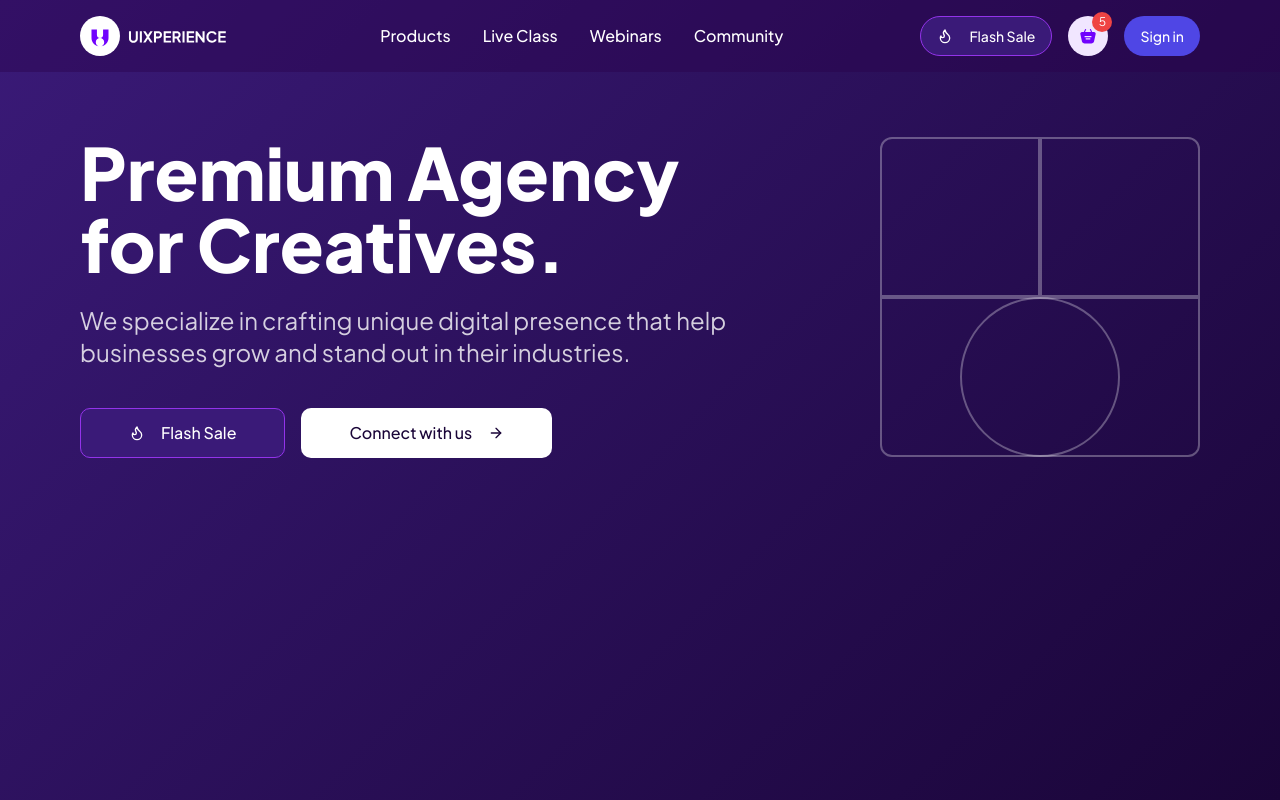
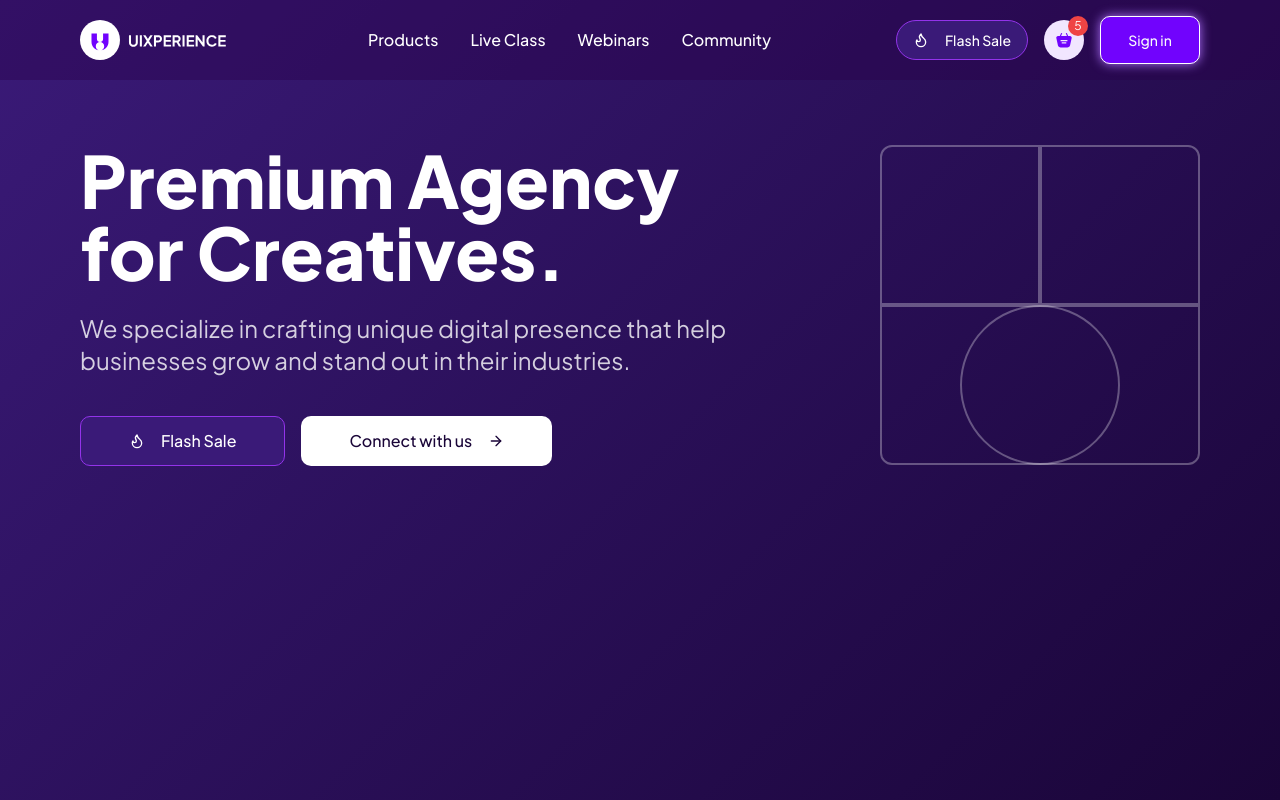
Before and after one commit to rbiizulmujib/ui-image-magic, a React (Vite) app: page / in a window 1280 px wide. Built offline with nearby package versions, Linux system fonts and the light colour scheme.

Commit message:
Convert CSS to Tailwind classes
Converted a set of CSS styles to equivalent Tailwind CSS classes.

```diff
--- a/src/components/Navbar.tsx
+++ b/src/components/Navbar.tsx
@@ -1,3 +1,4 @@
+
 import React from 'react';
 import { Link } from 'react-router-dom';
 import { Button } from '@/components/ui/button';
@@ -46,7 +47,7 @@ const Navbar = () => {
         </div>
 
         <div className="hidden md:block">
-          <Button className="bg-indigo-600 hover:bg-indigo-700 text-white rounded-full">
+          <Button className="flex flex-row justify-center items-center px-6 py-2 w-[100px] h-12 bg-[#7103FD] border border-white shadow-[0px_0px_11px_#AE70FC] rounded-[10px]">
             Sign in
           </Button>
         </div>
```
